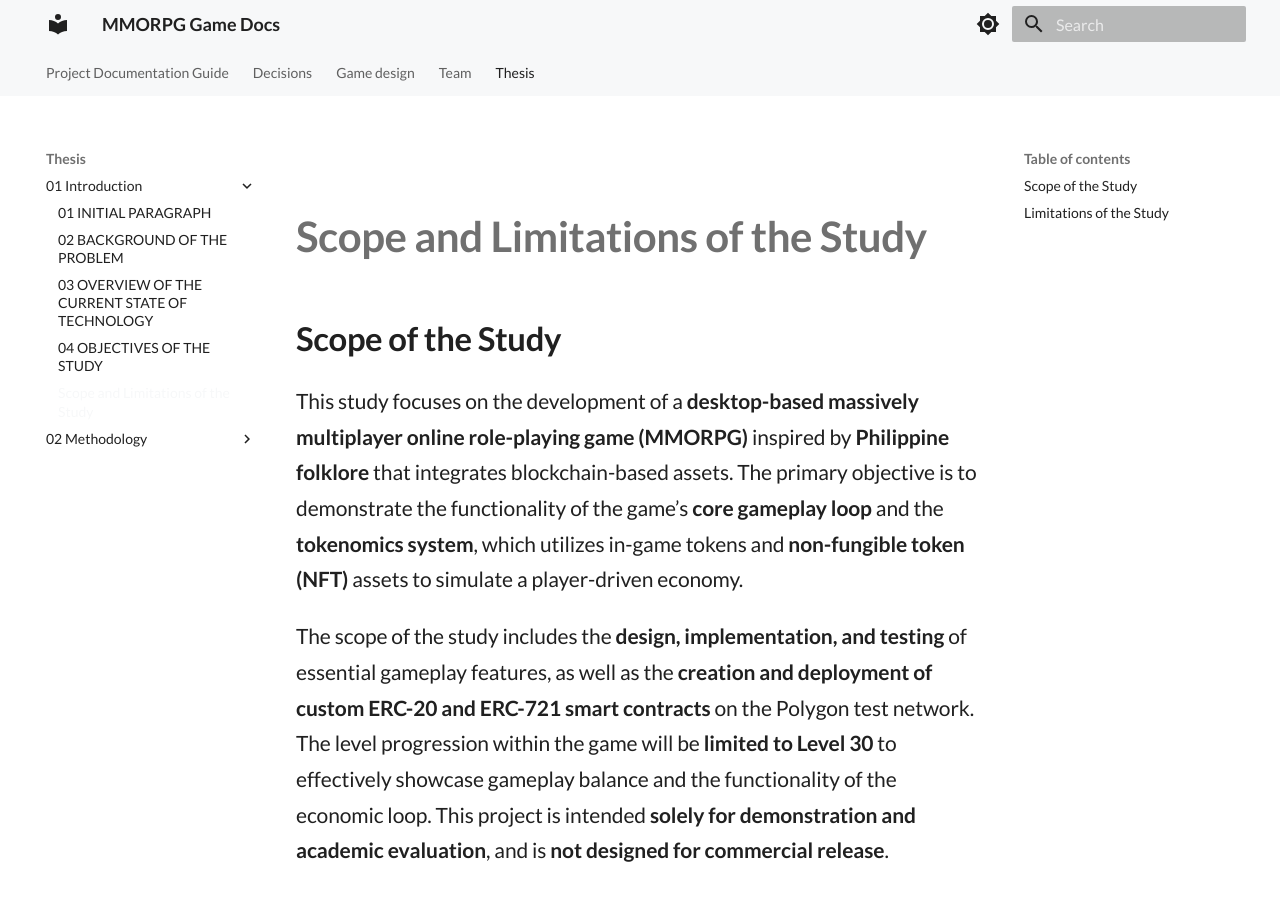
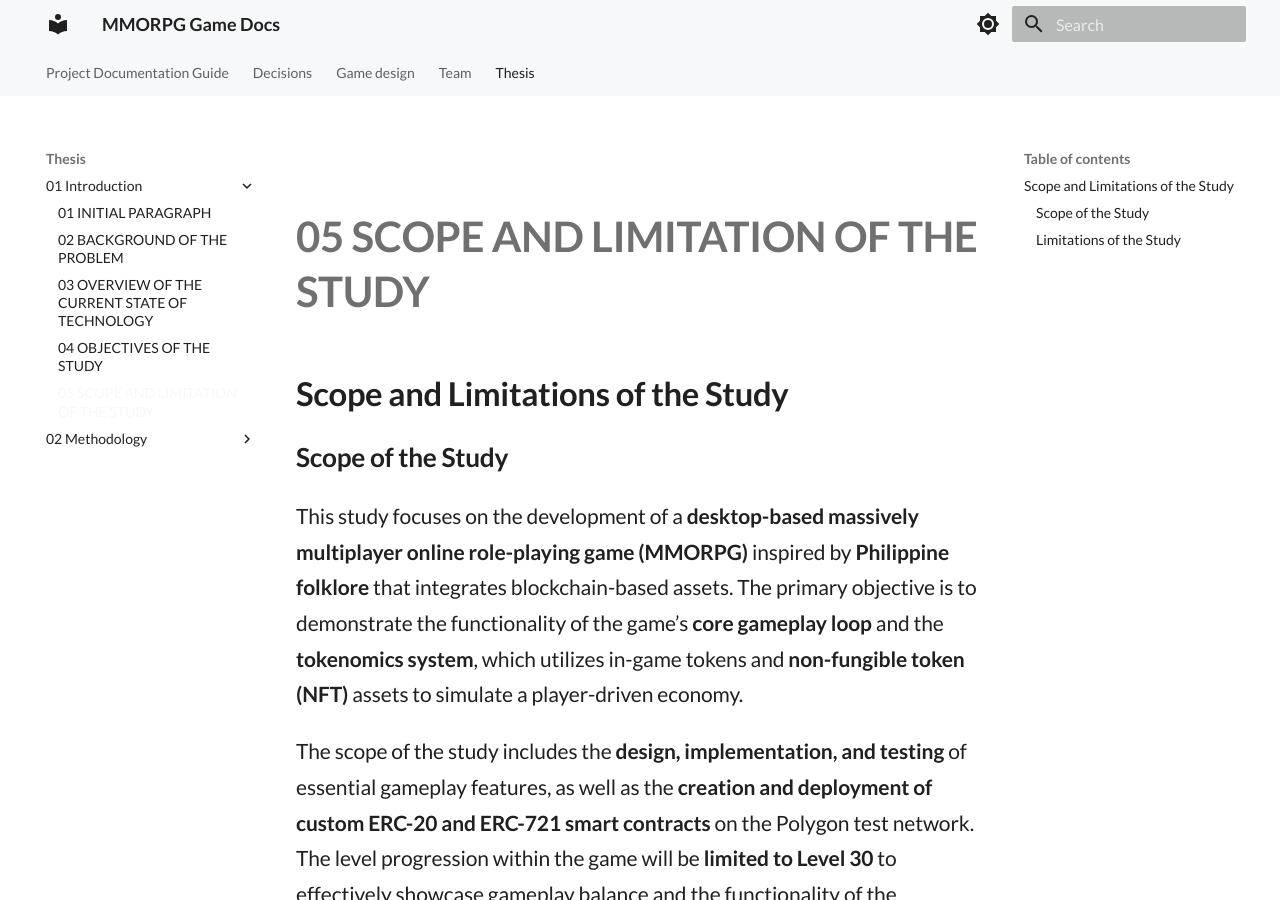
Before and after one commit to Markism-JA/Filipino-Inspired-MMORPG-Game, an MkDocs documentation site: the page built from docs/thesis/01_Introduction/05-SCOPE_AND_LIMITATION_OF_THE_STUDY.md, in a window 1280 px wide and 900 px high. Built offline with MkDocs 1.6.1 and Material for MkDocs 9.7.7, drawn with Linux system fonts in a browser that asks for light colours.

Commit message:
docs(thesis manuscript): formatting change follow structure

```diff
--- a/docs/thesis/01_Introduction/05-SCOPE_AND_LIMITATION_OF_THE_STUDY.md
+++ b/docs/thesis/01_Introduction/05-SCOPE_AND_LIMITATION_OF_THE_STUDY.md
@@ -1,13 +1,13 @@
-# **Scope and Limitations of the Study**
+## **Scope and Limitations of the Study**
 
-## **Scope of the Study**
+### **Scope of the Study**
+
 This study focuses on the development of a **desktop-based massively multiplayer online role-playing game (MMORPG)** inspired by **Philippine folklore** that integrates blockchain-based assets. The primary objective is to demonstrate the functionality of the game’s **core gameplay loop** and the **tokenomics system**, which utilizes in-game tokens and **non-fungible token (NFT)** assets to simulate a player-driven economy.
 
 The scope of the study includes the **design, implementation, and testing** of essential gameplay features, as well as the **creation and deployment of custom ERC-20 and ERC-721 smart contracts** on the Polygon test network. The level progression within the game will be **limited to Level 30** to effectively showcase gameplay balance and the functionality of the economic loop. This project is intended **solely for demonstration and academic evaluation**, and is **not designed for commercial release**.
 
----
+### **Limitations of the Study**
 
-## **Limitations of the Study**
 The study is limited to a **desktop platform** and will **not include cross-platform compatibility** such as mobile or web versions. It will also **exclude full-scale multiplayer optimization**, **commercial-grade security features**, and **public blockchain deployment**. The NFT and token systems will operate **exclusively within the Polygon testnet environment**, without any real-world economic value or earning potential.
 
 Furthermore, the study does not encompass **large-scale player testing** or **long-term economic balancing**, as these are beyond the intended academic scope. These limitations are recognized as necessary constraints due to **time, technical resources, and the project’s focus on demonstrating feasibility rather than commercial readiness**.
```
